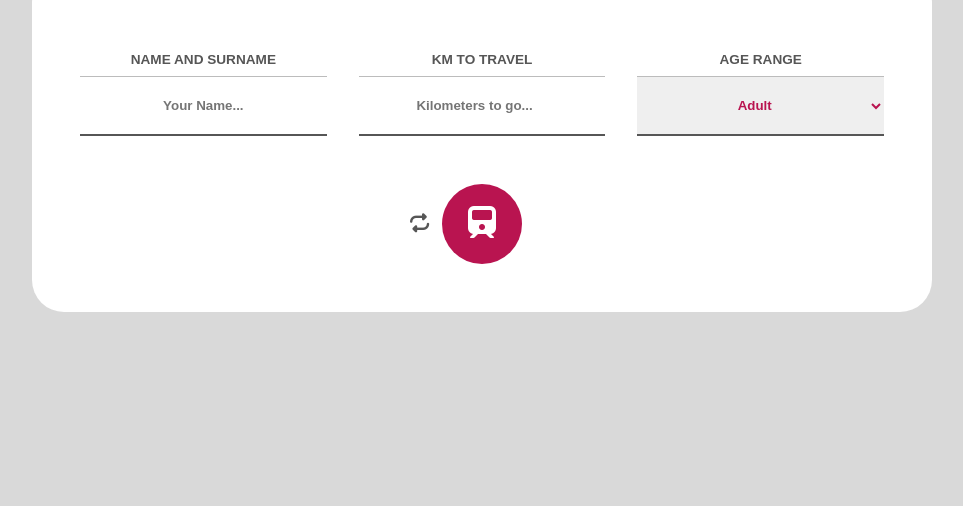
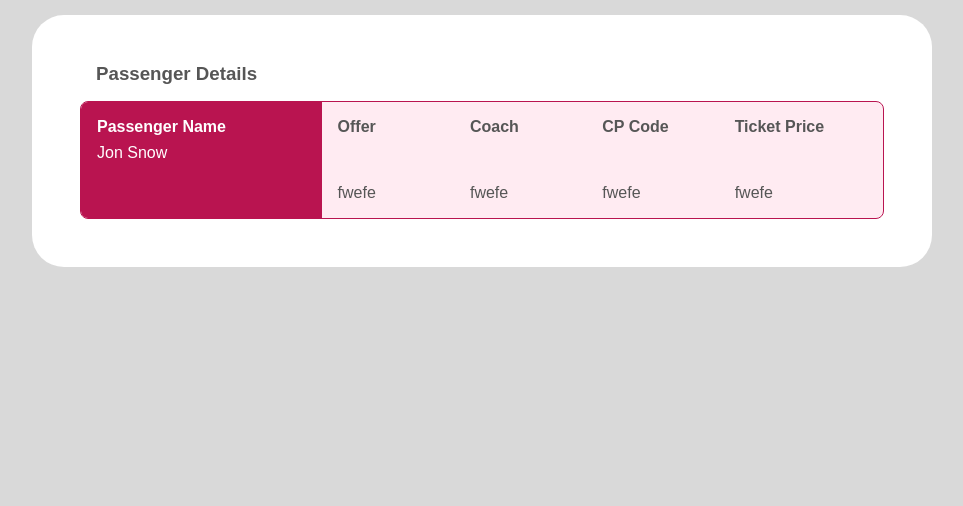
Before and after one commit to RiccardoImperiale/js-biglietto-treno-form, a plain HTML site: page index.html in a window 1280 px wide. Shown: the part 294-800 px from the top of the page, without its empty margins (158-1121 px from the left). Drawn offline with Linux system fonts and the light colour scheme.

Commit message:
add ticket style

```diff
--- a/assets/css/style.css
+++ b/assets/css/style.css
@@ -33,10 +33,9 @@ h1 {
 
 .card {
     background-color: white;
-    /* height: 300px; */
     width: 100%;
     border-radius: 2rem;
-    padding: 5rem 3rem 3rem 3rem;
+    padding: 4rem 3rem 3rem 3rem;
 }
 
 form {
@@ -105,3 +104,50 @@ form {
         }
     }
 }
+
+form {
+    display: none;
+}
+
+#ticket {
+    /* display: none; */
+
+    & h3 {
+        margin-top: -1rem;
+        padding-left: 1rem;
+    }
+
+    .ticket_info {
+        border: 1px solid var(--ttc-primary);
+        margin-top: 1rem;
+        display: flex;
+        border-radius: .5rem;
+        overflow: hidden;
+
+        .left {
+            width: 30%;
+            padding: 1rem;
+            background-color: var(--ttc-primary);
+            color: white;
+
+            #passenger_name {
+                margin-top: .5rem;
+            }
+        }
+
+        .right {
+            width: 70%;
+            padding: 1rem;
+            background-color: #fd45891b;
+            display: flex;
+
+            .details {
+                flex: 1;
+
+                & h4 {
+                    margin-bottom: 3rem;
+                }
+            }
+        }
+    }
+}
--- a/assets/js/main.js
+++ b/assets/js/main.js
@@ -6,6 +6,10 @@ const inputName = document.querySelector('#passenger_name');
 const inputKm = document.querySelector('#passenger_km');
 const inputAge = document.querySelector('#age_range');
 const button = document.querySelector('button');
+
+const form = document.querySelector('form');
+const ticket = document.querySelector('#ticket');
+const title = document.querySelector('h1');
 
 button.addEventListener('click', (event) => {
     event.preventDefault();
@@ -31,4 +35,10 @@ button.addEventListener('click', (event) => {
     // ensure the final price has a maximum of two decimal places
     const finalPrice = tripPrice.toFixed(2);
     console.log(`The final price is ${finalPrice}€ -> ${discountApplied}`);
+    // hide form
+    form.style.display = 'none';
+    // show final ticket
+    ticket.style.display = 'flex';
+    // change h1 title
+    title.innerText = 'Your Ticket'
 })
--- a/index.html
+++ b/index.html
@@ -37,6 +37,33 @@
                     <button type="submit"><i class="fa-solid fa-train"></i></button>
                 </div>
             </form>
+            <div id="ticket">
+                <h3>Passenger Details</h3>
+                <div class="ticket_info">
+                    <div class="left">
+                        <h4>Passenger Name</h4>
+                        <div id="passenger_name">Jon Snow</div>
+                    </div>
+                    <div class="right">
+                        <div class="details">
+                            <h4>Offer</h4>
+                            <div class="offer">fwefe</div>
+                        </div>
+                        <div class="details">
+                            <h4>Coach</h4>
+                            <div class="offer">fwefe</div>
+                        </div>
+                        <div class="details">
+                            <h4>CP Code</h4>
+                            <div class="offer">fwefe</div>
+                        </div>
+                        <div class="details">
+                            <h4>Ticket Price</h4>
+                            <div class="offer">fwefe</div>
+                        </div>
+                    </div>
+                </div>
+            </div>
         </div>
     </div>
 
```
